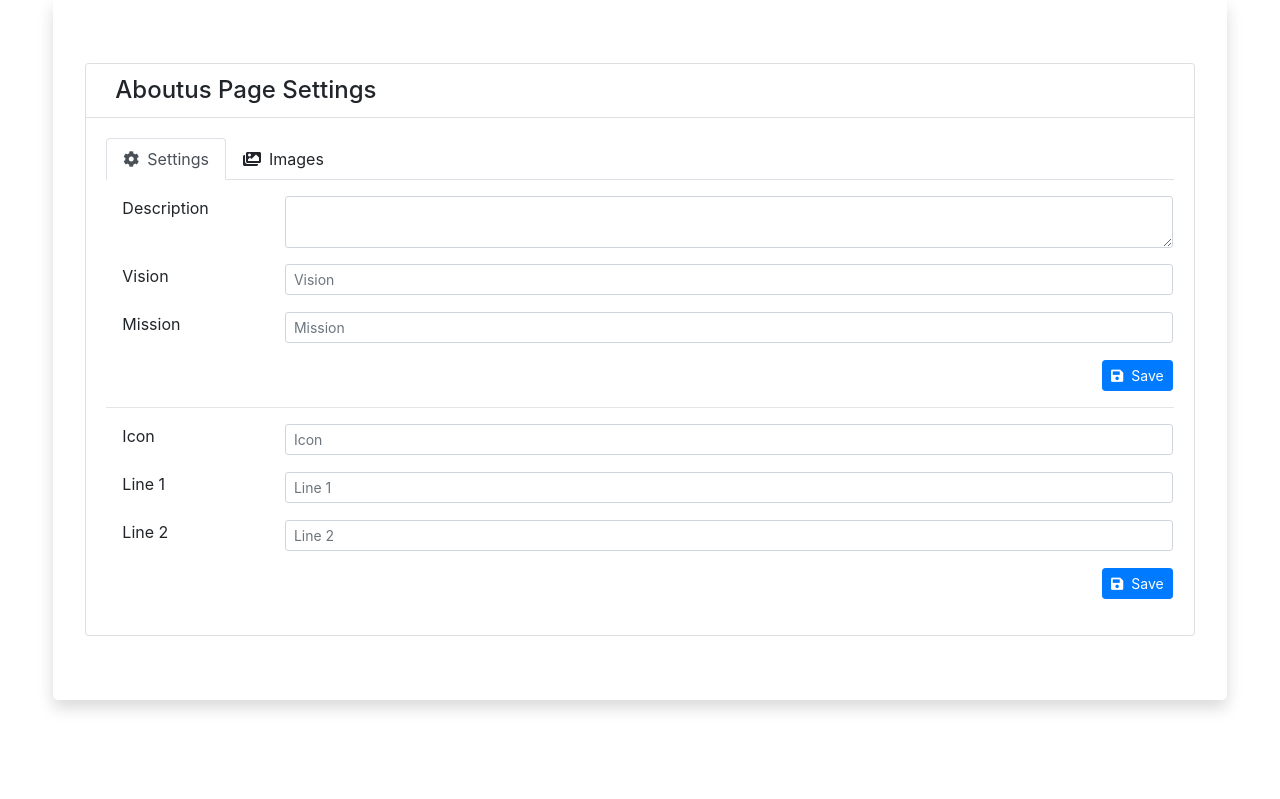
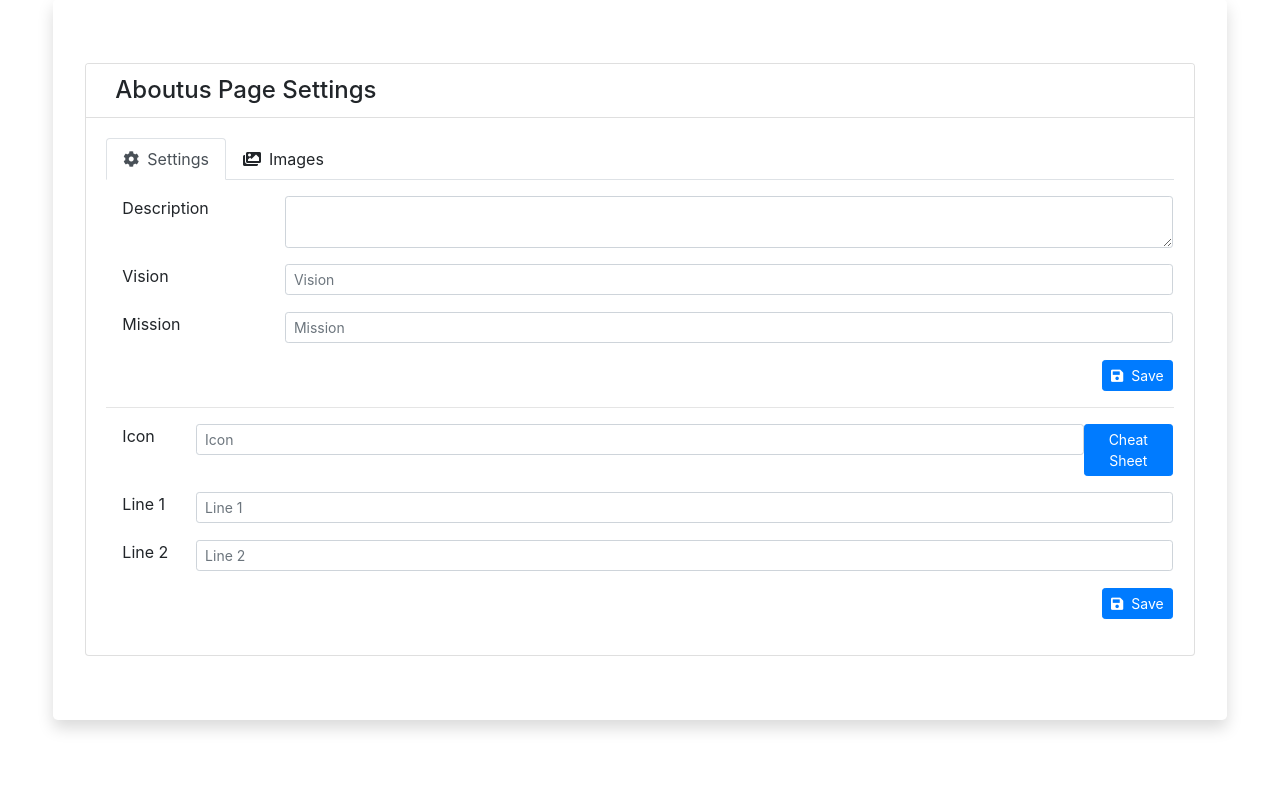
Before and after one commit to Kulesha95/WAD-Mini-Project-Group-3, a PHP site: page /admin/Cms/about.php in a window 1280 px wide. Shown: the part 25-824 px from the top of the page. Run offline with PHP 8.4, Linux system fonts and the light colour scheme; data that the repository does not hold is empty; a stand-in replaces the project's code that opens the database connection; some libraries are stand-ins or nearby versions.

Commit message:
add some modifications to about.css

```diff
--- a/admin/Cms/about.php
+++ b/admin/Cms/about.php
@@ -57,18 +57,19 @@ include_once '../function.php';
                         <input type="hidden" name="group_code" id="group_code" value="icon_area">
                         <input type="hidden" name="type" id="type" value="multiple">
                         <div class="form-group row">
-                            <label for="icon" class="col-4 col-md-2">Icon</label>
-                            <input type="text" class="form-control form-control-sm col-8 col-md-10" id="icon"
+                            <label for="icon" class="col-3 col-md-2 col-xl-1">Icon</label>
+                            <input type="text" class="form-control form-control-sm col-6 col-md-8 col-xl-10" id="icon"
                                 name="icon" placeholder="Icon">
+                            <a href="https://fontawesome.com/icons?d=gallery" class="btn btn-primary btn-sm ml-auto col-3 col-md-2 col-xl-1" type="button" target="_blank">Cheat Sheet</a>
                         </div>
                         <div class="form-group row">
-                            <label for="line1" class="col-4 col-md-2">Line 1</label>
-                            <input type="text" class="form-control form-control-sm col-8 col-md-10" id="line1"
+                            <label for="line1" class="col-3 col-md-2 col-xl-1">Line 1</label>
+                            <input type="text" class="form-control form-control-sm col-9 col-md-10 col-xl-11" id="line1"
                                 name="line1" placeholder="Line 1">
                         </div>
                         <div class="form-group row">
-                            <label for="line2" class="col-4 col-md-2">Line 2</label>
-                            <input type="text" class="form-control form-control-sm col-8 col-md-10" id="line2"
+                            <label for="line2" class="col-3 col-md-2 col-xl-1">Line 2</label>
+                            <input type="text" class="form-control form-control-sm col-8 col-md-10 col-xl-11" id="line2"
                                 name="line2" placeholder="Line 2">
                         </div>
                         <div class="form-group row d-flex">
--- a/css/about.css
+++ b/css/about.css
@@ -61,5 +61,5 @@
   }
 
 .text-color-purple{
-	color: purple;
+  color: #4400A9;
 }
```
Lines whose indentation alone changed are shown as unchanged.
